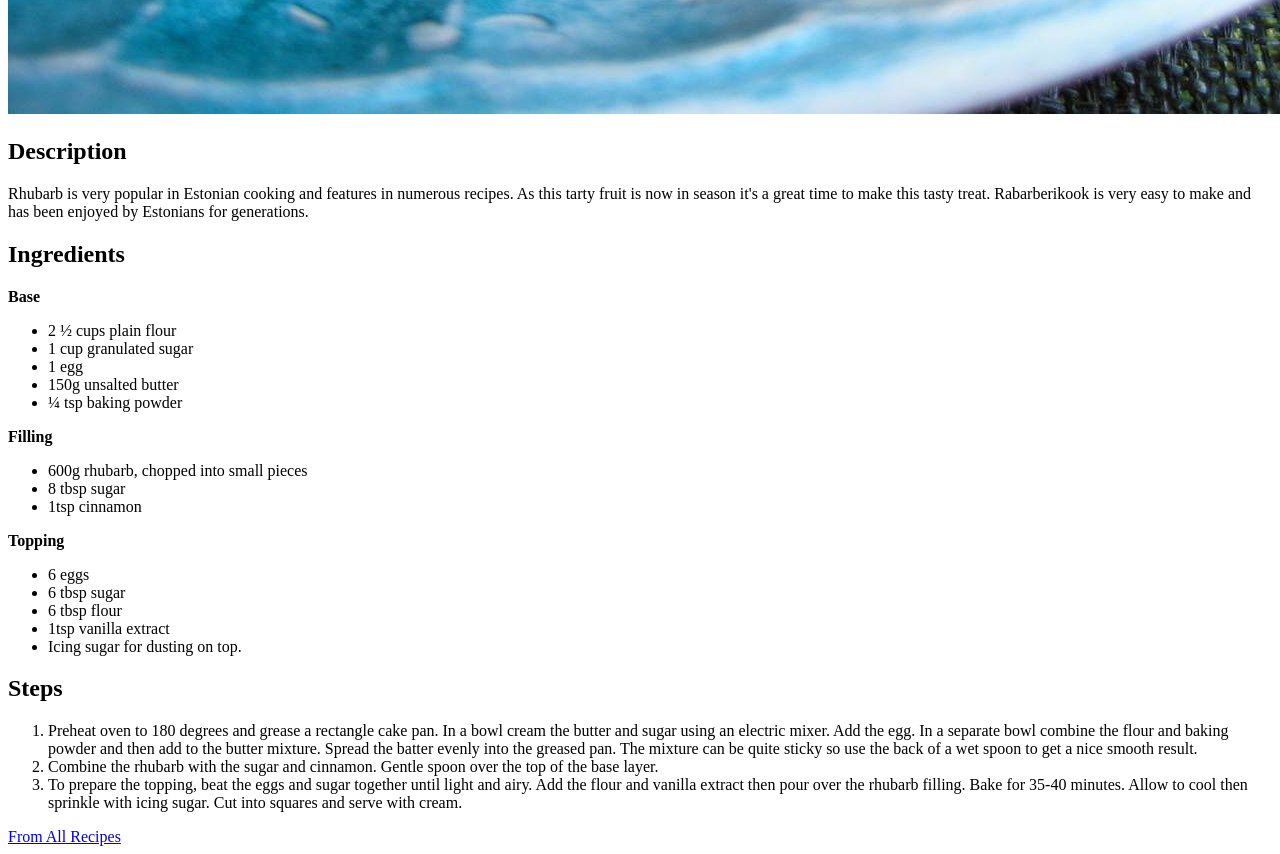
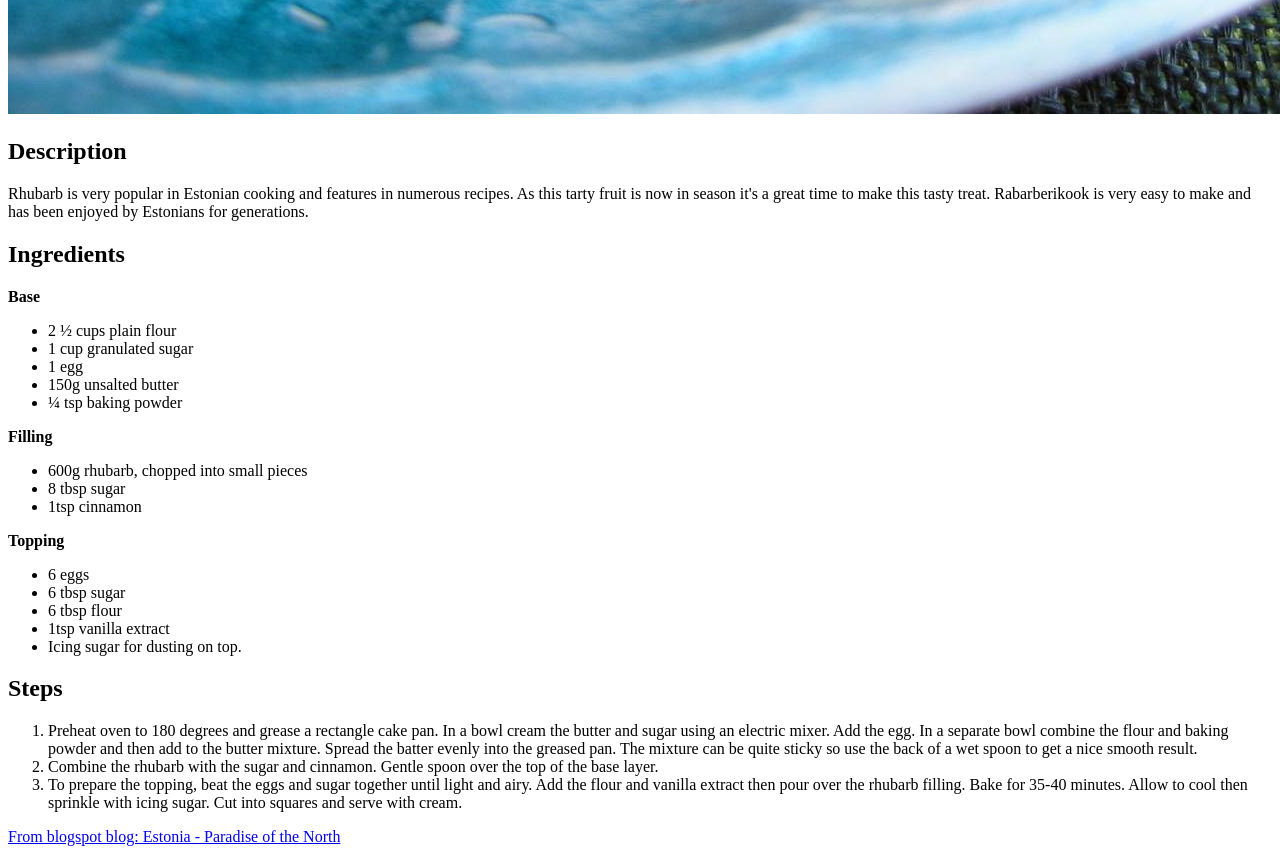
Before and after one commit to msb-glitch/odin-recipes, a plain HTML site: page recipes/rhubarbcake.html in a window 1280 px wide. Shown: the part 1054-1908 px from the top of the page. Drawn offline with Linux system fonts and the light colour scheme.

Commit message:
Fix link to rhubarbcake recipe source

```diff
--- a/recipes/rhubarbcake.html
+++ b/recipes/rhubarbcake.html
@@ -46,6 +46,6 @@
         <li>To prepare the topping, beat the eggs and sugar together until light and airy. Add the flour and vanilla extract then pour over the rhubarb filling. Bake for 35-40 minutes. Allow to cool then sprinkle with icing sugar. Cut into squares and serve with cream. </li>
     </ol>
 
-    <a href="https://www.allrecipes.com/recipe/217156/barley-lime-fiesta-salad/">From All Recipes</a>
+    <a href="http://estonia-paradise-of-the-north.blogspot.com/2015/05/estonian-rhubarb-cake-rabarberikook.html">From blogspot blog: Estonia - Paradise of the North</a>
 </body>
 </html>
```
